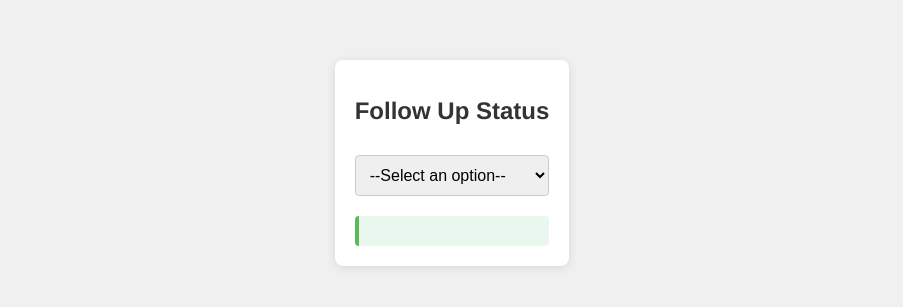
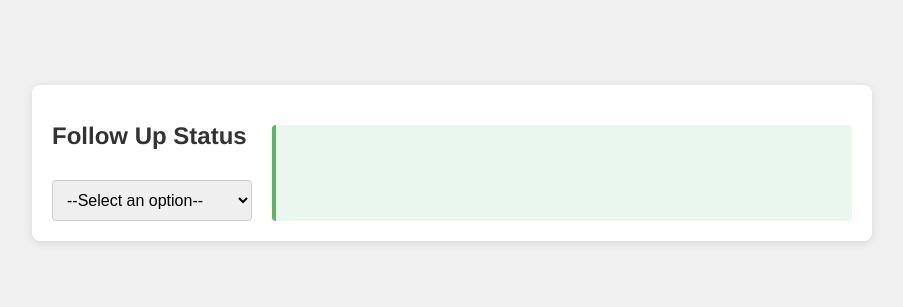
Before and after one commit to BitoSing/Eze-Follow-up-Status, a plain HTML site: page index.html in a window 1280 px wide. Shown: the part 237-544 px from the top of the page, without its empty margins (188-1091 px from the left). Drawn offline with Linux system fonts and the light colour scheme.

Commit message:
Update index.html

```diff
--- a/index.html
+++ b/index.html
@@ -16,23 +16,22 @@
       height: 100vh;
     }
     .container {
-      max-width: 800px;
+      width: 800px;
       margin: 20px;
       padding: 20px;
       background-color: #fff;
       box-shadow: 0 2px 10px rgba(0, 0, 0, 0.1);
       border-radius: 8px;
       display: flex;
-      flex-direction: column;
+      flex-direction: row;
     }
     h1 {
-      text-align: center;
       color: #333;
       font-size: 24px;
       margin-bottom: 20px;
     }
     select {
-      width: 100%;
+      width: 200px;
       padding: 10px;
       margin-top: 10px;
       border-radius: 4px;
@@ -44,7 +43,14 @@
     select:focus {
       border-color: #5cb85c;
     }
+    .dropdown-container {
+      display: flex;
+      flex-direction: column;
+      margin-right: 20px;
+      width: 200px;
+    }
     .result {
+      flex-grow: 1;
       margin-top: 20px;
       padding: 15px;
       background-color: #e9f7ef;
@@ -56,15 +62,11 @@
     .result-item {
       margin-bottom: 10px;
     }
-    @media (max-width: 600px) {
-      h1 {
-        font-size: 20px;
-      }
-    }
   </style>
 </head>
 <body>
   <div class="container">
+    <div class="dropdown-container">
       <h1>Follow Up Status</h1>
       <select id="valueDropdown" onchange="showResult()">
         <option value="">--Select an option--</option>
@@ -75,6 +77,7 @@
         <option value="credit_note">Credit Note</option>
         <option value="provision_debt">Provision-Debt</option>
       </select>
+    </div>
     <div id="result" class="result"></div>
   </div>
   <script>
```
Lines whose indentation alone changed are shown as unchanged.
